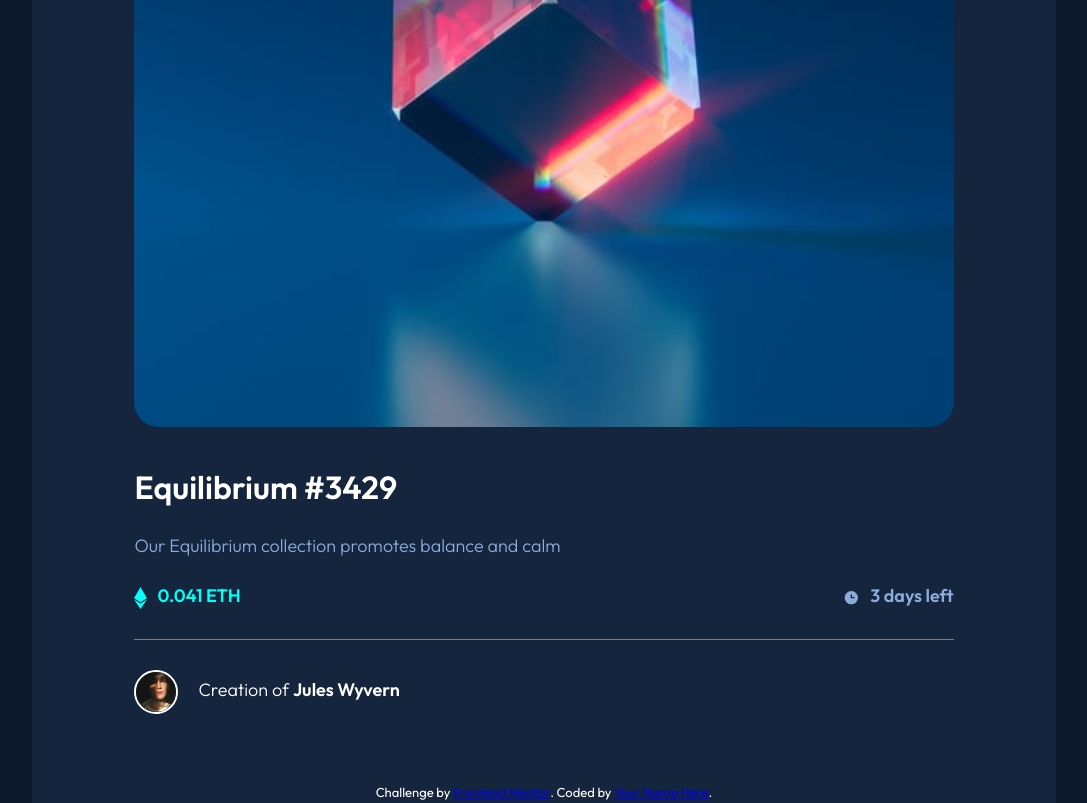
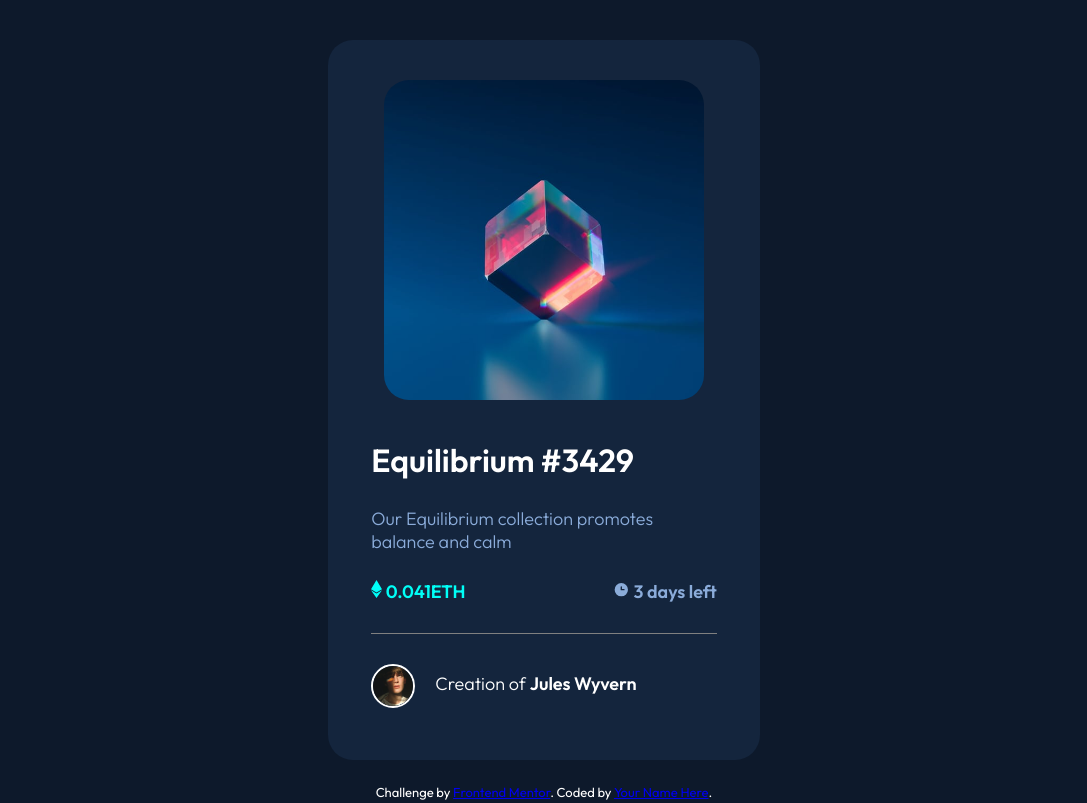
Before and after one commit to MegatHilmi/nft-preview-card-component-main, a plain HTML site: page index.html in a window 1280 px wide. Shown: the top 803 px of the page, without its empty margins (96-1183 px from the left). Drawn offline with Linux system fonts and the light colour scheme.

Commit message:
update card size

```diff
--- a/css/main.css
+++ b/css/main.css
@@ -17,18 +17,53 @@ body{
     top: 50%;
     left: 50%;
     transform: translate(-50%, -50%);
-    width: 80%;
-    height: 130vw;
+    width: 27em;
+    height: 45em;
     border-radius: 25px;
 }
 
-.nft-image{
-    width: 100%;
-    height: auto;
+
+.nft-image-class{
+    background: url('../images/image-equilibrium.jpg') no-repeat;
+    background-size: 100% 100%;
+    /* background-position: 12% 83%; */
+    width: 20em;
+    height: 20em;
     border-radius: 25px;
-    display: block;
     margin: 40px auto;
 }
+
+.nft-image-class:hover:after{
+    content: "";
+    width: 319px;
+    height: 320px;
+    position: absolute;
+    margin: 0 auto;
+    opacity: 0.5;
+    transform: translateX(-47px);
+    border-radius: 25px;
+    background-color: hsl(178, 100%, 50%);
+    z-index: 0;
+
+}
+
+.nft-image-class:hover:before{
+    content: url('../images/icon-view.svg');
+    position: relative;
+    top: 44%;
+    left: 43%;
+    z-index: 2;
+}
+
+.nft-image-class:hover{
+    cursor: pointer;
+}
+
+.nft-image-class:hover .nft-image-class::after{
+    visibility: visible;
+    cursor: pointer;
+}
+
 
 .container{
     padding: 0 10%;
@@ -39,6 +74,11 @@ header h1{
     font-weight: 600;
 }
 
+header h1:hover{
+    color: hsl(178, 100%, 50%);
+    cursor: pointer;
+}
+
 .desc p{
     margin: 1.5em 0;
     color: hsl(215, 51%, 70%);
@@ -46,30 +86,40 @@ header h1{
     font-size: 18px;
 }
 
+
+
 .indicator{
     display: flex;
     justify-content: space-between;
 }
 
-.icon-ethereum{
+/* .icon-ethereum{
     margin-right: 10px;
     vertical-align: middle;
     width: 13px;
-}
+} */
 
 .ethereum h2{
     font-size: 18px;
     color: hsl(178, 100%, 50%);
 }
 
-.icon-clock{
+h2::before{
+    content: url('../images/icon-ethereum.svg') " ";
+}
+
+/* .icon-clock{
     margin-right: 10px;
     vertical-align: middle;
-}
+} */
 
 .day h3{
     font-size: 18px;
     color: hsl(215, 51%, 70%);
+}
+
+h3::before{
+    content: url('../images/icon-clock.svg') " ";
 }
 
 hr{
@@ -98,6 +148,11 @@ hr{
     font-weight: 600;
 }
 
+.creation-by h4 span:hover{
+    color: hsl(178, 100%, 50%);
+    cursor: pointer;
+}
+
 .attribution{
     position: absolute;
     bottom: 0;
--- a/index.html
+++ b/index.html
@@ -8,14 +8,12 @@
   <link rel="stylesheet" href="./css/main.css">
   <title>Frontend Mentor | NFT preview card component</title>
 
-  <!-- Feel free to remove these styles or customise in your own stylesheet 👍 -->
 
 </head>
 <body>
   <div class="card">
     <div class="container">
       <div class="nft-image-class">
-        <img src="./images/image-equilibrium.jpg" alt="nft-image" class="nft-image">
       </div>
       <header>
         <h1>Equilibrium #3429</h1>
@@ -27,10 +25,12 @@
 
       <div class="indicator">
         <div class="ethereum">
-          <h2><img src="./images/icon-ethereum.svg" alt="ethereum icon" class="icon-ethereum">0.041 ETH</h2>
+          <!-- <h2><img src="./images/icon-ethereum.svg" alt="ethereum icon" class="icon-ethereum">0.041 ETH</h2> -->
+          <h2>0.041ETH</h2>
         </div>
         <div class="day">
-          <h3><img src="./images/icon-clock.svg" alt="clock icon" class="icon-clock">3 days left</h3>
+          <!-- <h3><img src="./images/icon-clock.svg" alt="clock icon" class="icon-clock">3 days left</h3> -->
+          <h3>3 days left</h3>
         </div>
       </div>
 
```
Also changed, not shown: 1 other file.
